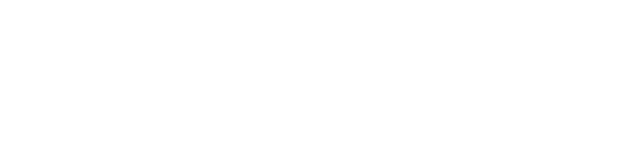
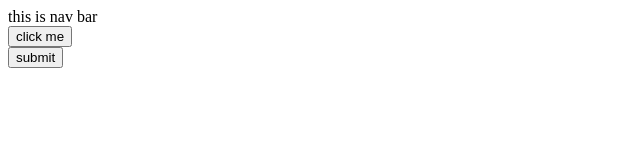
Before and after one commit to somuchinnam/quiz-application, a plain HTML site: page index.html in a window 1280 px wide. Shown: the whole page, without its empty margins (0-640 px from the left). Drawn offline with Linux system fonts and the light colour scheme.

Commit message:
this is committed

```diff
--- a/index.html
+++ b/index.html
@@ -6,5 +6,13 @@
     <title>Document</title>
 </head>
 <body>
+    <nav>this is nav bar</nav>
+    <button>
+        click me
+    </button>
+    <br>
+    <button>
+        submit
+    </button>
 </body>
 </html>
```
Also changed, not shown: about.html (added), footyer.html (added).
